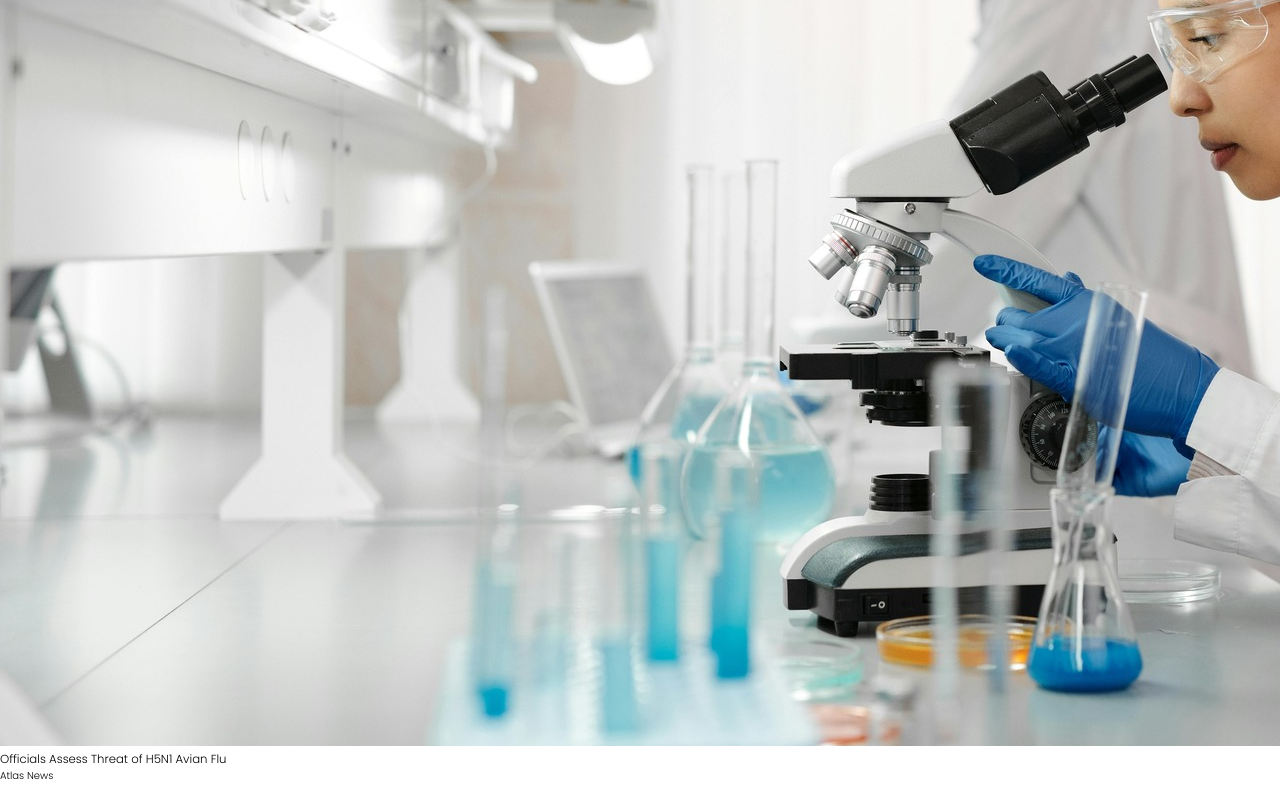
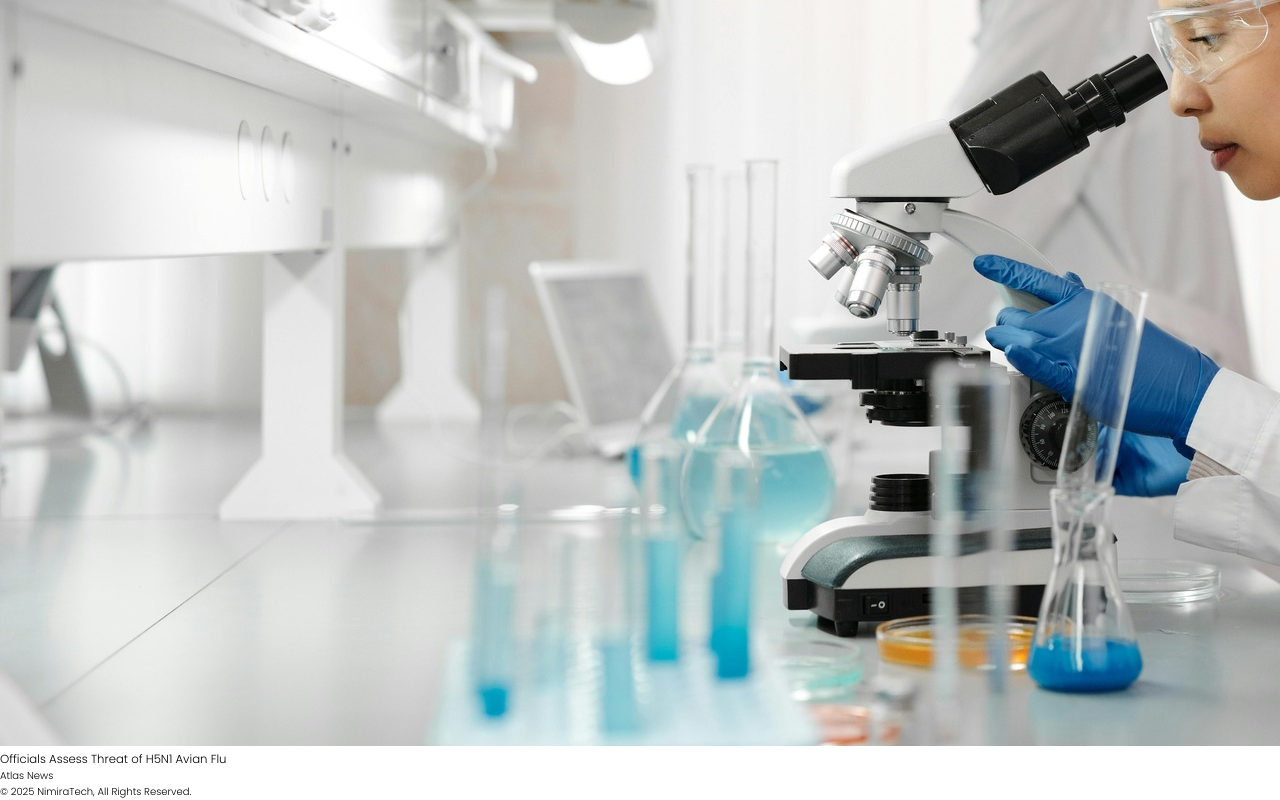
Before and after one commit to Nimira43/Atlas-News, a React (Vite) app: page / in a window 1280 px wide. Shown: the part 8420-9220 px from the top of the page. Built offline with nearby package versions, Linux system fonts and the light colour scheme.

Commit message:
Footer component done.

```diff
--- a/src/pages/components/Footer.jsx
+++ b/src/pages/components/Footer.jsx
@@ -3,6 +3,7 @@ export default function Footer() {
     <footer>
       <p className='copyright'>
         <span>Atlas News</span>
+        <p>&copy; 2025 NimiraTech, All Rights Reserved.</p>
       </p>
     </footer>
   )
```
